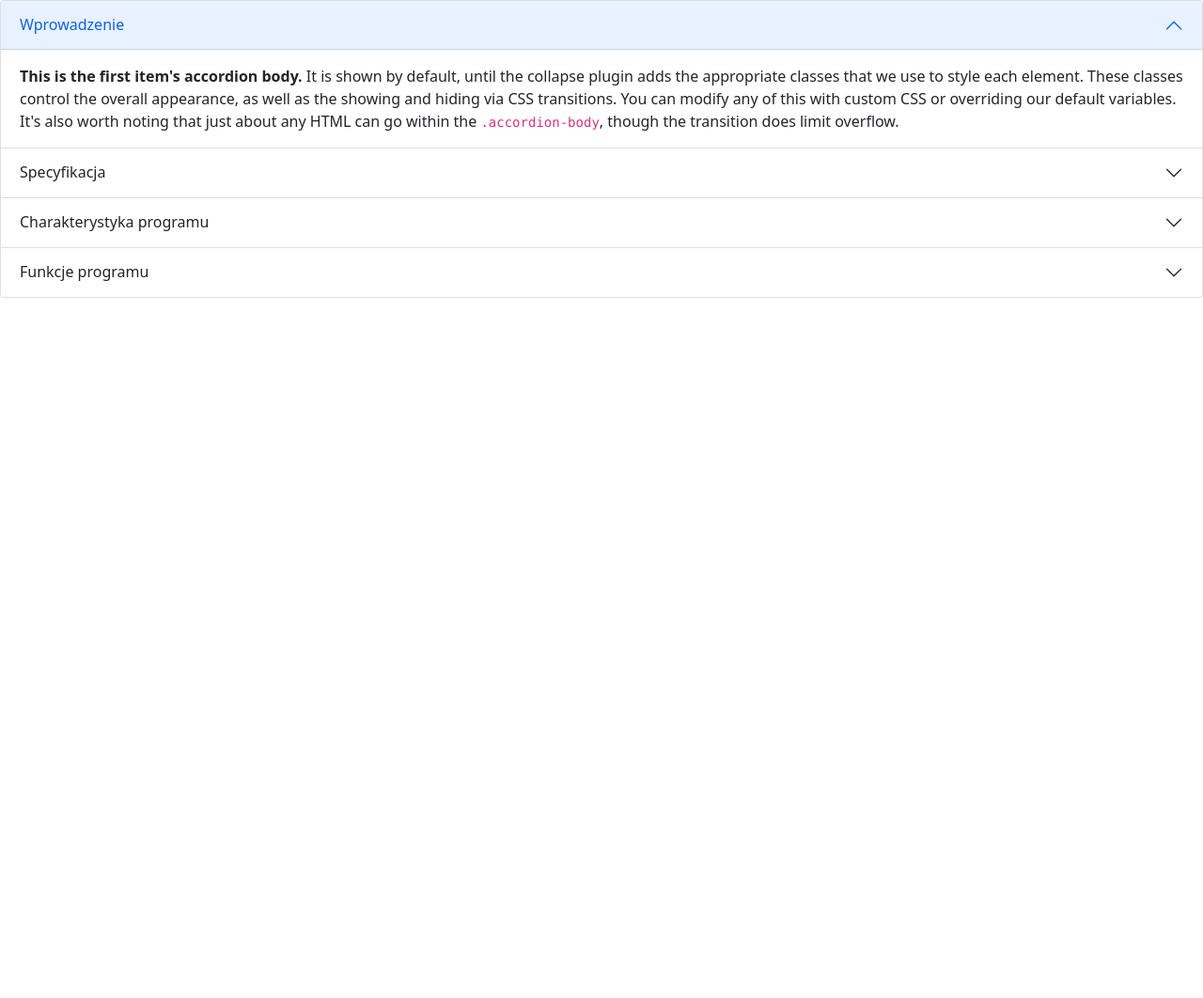
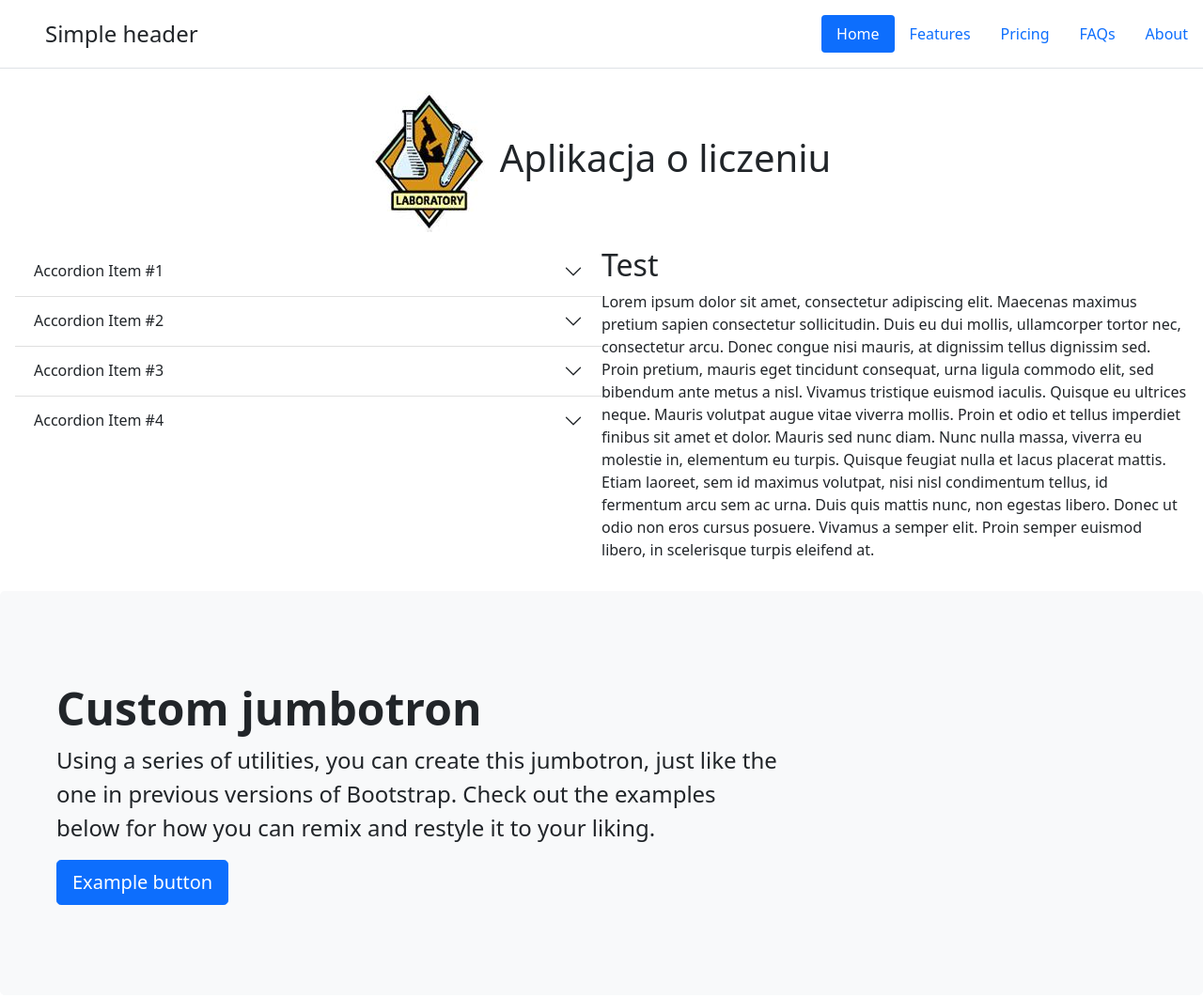
Before and after one commit to 00Zbiechu/TableEntrySwing, a plain HTML site: page out/production/Aplikacja/stronaPomocy/index.html in a window 1280 px wide. Shown: the top 1062 px of the page at 94% size. Before the commit the page ends 800 px from the top, so only its background shows below. Drawn offline with nearby package versions, Linux system fonts and the light colour scheme.

Commit message:
Koniec pracy nad HelpWindow

```diff
--- a/out/production/Aplikacja/stronaPomocy/index.html
+++ b/out/production/Aplikacja/stronaPomocy/index.html
@@ -8,61 +8,121 @@
     <!-- Bootstrap CSS -->
     <link href="https://cdn.jsdelivr.net/npm/bootstrap@5.1.3/dist/css/bootstrap.min.css" rel="stylesheet" integrity="sha384-1BmE4kWBq78iYhFldvKuhfTAU6auU8tT94WrHftjDbrCEXSU1oBoqyl2QvZ6jIW3" crossorigin="anonymous">
 
+    <!-- Mój kod CSS -->
+    <link rel="stylesheet" type="text/css" href="./style/style.css">
+
     <title>Kontekst pomocy</title>
 </head>
 <body>
 
+<!-- header -->
+<header class="d-flex flex-wrap justify-content-center py-3 mb-4 border-bottom">
+      <a href="#" class="d-flex align-items-center mb-3 mb-md-0 me-md-auto text-dark text-decoration-none">
+        <svg class="bi me-2" width="40" height="32"><use xlink:href="#bootstrap"/></svg>
+        <span class="fs-4">Simple header</span>
+      </a>
 
-<div class="accordion" id="accordionExample">
+      <ul class="nav nav-pills">
+        <li class="nav-item"><a href="#" class="nav-link active" aria-current="page">Home</a></li>
+        <li class="nav-item"><a href="#" class="nav-link">Features</a></li>
+        <li class="nav-item"><a href="#" class="nav-link">Pricing</a></li>
+        <li class="nav-item"><a href="#" class="nav-link">FAQs</a></li>
+        <li class="nav-item"><a href="#" class="nav-link">About</a></li>
+      </ul>
+</header>
+<!-- header -->
+
+<!-- logo -->
+<div id="logo">
+    <img src="./grafika/author_logo.jpg">
+    <h1>Aplikacja o liczeniu</h1>
+</div>
+<!-- logo -->
+
+<div id="main-container">
+
+    <div id="panelWest">
+
+                <div class="accordion accordion-flush" id="accordionFlushExample">
               <div class="accordion-item">
-        <h2 class="accordion-header" id="headingOne">
-            <button class="accordion-button" type="button" data-bs-toggle="collapse" data-bs-target="#collapseOne" aria-expanded="true" aria-controls="collapseOne">
-                Wprowadzenie
+                <h2 class="accordion-header" id="flush-headingOne">
+                  <button class="accordion-button collapsed" type="button" data-bs-toggle="collapse" data-bs-target="#flush-collapseOne" aria-expanded="false" aria-controls="flush-collapseOne">
+                    Accordion Item #1
                   </button>
                 </h2>
-        <div id="collapseOne" class="accordion-collapse collapse show" aria-labelledby="headingOne" data-bs-parent="#accordionExample">
-            <div class="accordion-body">
-                <strong>This is the first item's accordion body.</strong> It is shown by default, until the collapse plugin adds the appropriate classes that we use to style each element. These classes control the overall appearance, as well as the showing and hiding via CSS transitions. You can modify any of this with custom CSS or overriding our default variables. It's also worth noting that just about any HTML can go within the <code>.accordion-body</code>, though the transition does limit overflow.
-            </div>
+                <div id="flush-collapseOne" class="accordion-collapse collapse" aria-labelledby="flush-headingOne" data-bs-parent="#accordionFlushExample">
+                  <div class="accordion-body">Placeholder content for this accordion, which is intended to demonstrate the <code>.accordion-flush</code> class. This is the first item's accordion body.</div>
                 </div>
               </div>
               <div class="accordion-item">
-        <h2 class="accordion-header" id="headingTwo">
-            <button class="accordion-button collapsed" type="button" data-bs-toggle="collapse" data-bs-target="#collapseTwo" aria-expanded="false" aria-controls="collapseTwo">
-                Specyfikacja
+                <h2 class="accordion-header" id="flush-headingTwo">
+                  <button class="accordion-button collapsed" type="button" data-bs-toggle="collapse" data-bs-target="#flush-collapseTwo" aria-expanded="false" aria-controls="flush-collapseTwo">
+                    Accordion Item #2
                   </button>
                 </h2>
-        <div id="collapseTwo" class="accordion-collapse collapse" aria-labelledby="headingTwo" data-bs-parent="#accordionExample">
-            <div class="accordion-body">
-                <strong>This is the second item's accordion body.</strong> It is hidden by default, until the collapse plugin adds the appropriate classes that we use to style each element. These classes control the overall appearance, as well as the showing and hiding via CSS transitions. You can modify any of this with custom CSS or overriding our default variables. It's also worth noting that just about any HTML can go within the <code>.accordion-body</code>, though the transition does limit overflow.
-            </div>
+                <div id="flush-collapseTwo" class="accordion-collapse collapse" aria-labelledby="flush-headingTwo" data-bs-parent="#accordionFlushExample">
+                  <div class="accordion-body">Placeholder content for this accordion, which is intended to demonstrate the <code>.accordion-flush</code> class. This is the second item's accordion body. Let's imagine this being filled with some actual content.</div>
                 </div>
               </div>
               <div class="accordion-item">
-        <h2 class="accordion-header" id="headingThree">
-            <button class="accordion-button collapsed" type="button" data-bs-toggle="collapse" data-bs-target="#collapseThree" aria-expanded="false" aria-controls="collapseThree">
-                Charakterystyka programu
+                <h2 class="accordion-header" id="flush-headingThree">
+                  <button class="accordion-button collapsed" type="button" data-bs-toggle="collapse" data-bs-target="#flush-collapseThree" aria-expanded="false" aria-controls="flush-collapseThree">
+                    Accordion Item #3
                   </button>
                 </h2>
-        <div id="collapseThree" class="accordion-collapse collapse" aria-labelledby="headingThree" data-bs-parent="#accordionExample">
-            <div class="accordion-body">
-                <strong>This is the third item's accordion body.</strong> It is hidden by default, until the collapse plugin adds the appropriate classes that we use to style each element. These classes control the overall appearance, as well as the showing and hiding via CSS transitions. You can modify any of this with custom CSS or overriding our default variables. It's also worth noting that just about any HTML can go within the <code>.accordion-body</code>, though the transition does limit overflow.
-            </div>
+                <div id="flush-collapseThree" class="accordion-collapse collapse" aria-labelledby="flush-headingThree" data-bs-parent="#accordionFlushExample">
+                  <div class="accordion-body">Placeholder content for this accordion, which is intended to demonstrate the <code>.accordion-flush</code> class. This is the third item's accordion body. Nothing more exciting happening here in terms of content, but just filling up the space to make it look, at least at first glance, a bit more representative of how this would look in a real-world application.</div>
                 </div>
               </div>
               <div class="accordion-item">
-        <h2 class="accordion-header" id="headingFour">
-            <button class="accordion-button collapsed" type="button" data-bs-toggle="collapse" data-bs-target="#collapseThree" aria-expanded="false" aria-controls="collapseThree">
-                Funkcje programu
+                <h2 class="accordion-header" id="flush-headingFour">
+                  <button class="accordion-button collapsed" type="button" data-bs-toggle="collapse" data-bs-target="#flush-collapseFour" aria-expanded="false" aria-controls="flush-collapseFour">
+                    Accordion Item #4
                   </button>
                 </h2>
-        <div id="collapseFour" class="accordion-collapse collapse" aria-labelledby="headingThree" data-bs-parent="#accordionExample">
-            <div class="accordion-body">
-                <strong>This is the third item's accordion body.</strong> It is hidden by default, until the collapse plugin adds the appropriate classes that we use to style each element. These classes control the overall appearance, as well as the showing and hiding via CSS transitions. You can modify any of this with custom CSS or overriding our default variables. It's also worth noting that just about any HTML can go within the <code>.accordion-body</code>, though the transition does limit overflow.
+                <div id="flush-collapseFour" class="accordion-collapse collapse" aria-labelledby="flush-headingFour" data-bs-parent="#accordionFlushExample">
+                  <div class="accordion-body">Placeholder content for this accordion, which is intended to demonstrate the <code>.accordion-flush</code> class. This is the third item's accordion body. Nothing more exciting happening here in terms of content, but just filling up the space to make it look, at least at first glance, a bit more representative of how this would look in a real-world application.</div>
                 </div>
               </div>
+
+            </div>
+
+    </div>
+    <div id="panelEast">
+
+        <h2>Test</h2>
+        <p>Lorem ipsum dolor sit amet, consectetur adipiscing elit. Maecenas maximus pretium sapien consectetur sollicitudin. Duis eu dui mollis, ullamcorper tortor nec, consectetur arcu. Donec congue nisi mauris, at dignissim tellus dignissim sed. Proin pretium, mauris eget tincidunt consequat, urna ligula commodo elit, sed bibendum ante metus a nisl. Vivamus tristique euismod iaculis. Quisque eu ultrices neque. Mauris volutpat augue vitae viverra mollis. Proin et odio et tellus imperdiet finibus sit amet et dolor. Mauris sed nunc diam. Nunc nulla massa, viverra eu molestie in, elementum eu turpis. Quisque feugiat nulla et lacus placerat mattis. Etiam laoreet, sem id maximus volutpat, nisi nisl condimentum tellus, id fermentum arcu sem ac urna. Duis quis mattis nunc, non egestas libero. Donec ut odio non eros cursus posuere. Vivamus a semper elit. Proin semper euismod libero, in scelerisque turpis eleifend at.</p>
+
+    </div>
+
+
+</div>
+
+<!-- jumbotron -->
+<div class="p-5 mb-4 bg-light rounded-3">
+      <div class="container-fluid py-5">
+        <h1 class="display-5 fw-bold">Custom jumbotron</h1>
+        <p class="col-md-8 fs-4">Using a series of utilities, you can create this jumbotron, just like the one in previous versions of Bootstrap. Check out the examples below for how you can remix and restyle it to your liking.</p>
+        <button class="btn btn-primary btn-lg" type="button">Example button</button>
       </div>
 </div>
+<!-- jumbotron -->
+
+<!-- footer -->
+<div class="container">
+  <footer class="d-flex flex-wrap justify-content-between align-items-center py-3 my-4 border-top">
+    <div class="col-md-4 d-flex align-items-center">
+      <a href="/" class="mb-3 me-2 mb-md-0 text-muted text-decoration-none lh-1">
+        <svg class="bi" width="30" height="24"><use xlink:href="#bootstrap"/></svg>
+      </a>
+      <span class="text-muted">&copy; 2021 Company, Inc</span>
+    </div>
+  </footer>
+</div>
+<!-- footer -->
+
+
+
 
 
 
@@ -70,6 +130,7 @@
 
 <script src="https://cdn.jsdelivr.net/npm/bootstrap@5.1.3/dist/js/bootstrap.bundle.min.js"
 integrity="sha384-ka7Sk0Gln4gmtz2MlQnikT1wXgYsOg+OMhuP+IlRH9sENBO0LRn5q+8nbTov4+1p" crossorigin="anonymous"></script>
+<script src="sidebars.js"></script>
 
 </body>
 </html>
--- a/out/production/Aplikacja/stronaPomocy/style/style.css
+++ b/out/production/Aplikacja/stronaPomocy/style/style.css
@@ -0,0 +1,43 @@
+#logo{
+
+	display: flex;
+	flex-direction: row;
+	flex-wrap: wrap;
+	justify-content: center;
+	align-items: center;
+	align-content: center;
+
+
+}
+
+
+#logo > img{
+
+	margin-right: 1em;
+
+}
+
+#main-container{
+	padding: 1em;
+}
+
+@media only screen and (min-width: 768px) {
+
+	  #main-container{
+
+		display: flex;
+		flex-direction: row;
+		flex-wrap: wrap;
+		justify-content: center;
+		align-items: flex-start;
+		align-content: flex-start;
+
+	}
+
+	#panelWest, #panelEast{
+
+		width: 50%;
+
+	}
+
+}
--- a/src/stronaPomocy/style/style.css
+++ b/src/stronaPomocy/style/style.css
@@ -1,5 +1,43 @@
-#main-container{
+#logo{
 
+	display: flex;
+	flex-direction: row;
+	flex-wrap: wrap;
+	justify-content: center;
+	align-items: center;
+	align-content: center;
 
 
 }
+
+
+#logo > img{
+
+	margin-right: 1em;
+
+}
+
+#main-container{
+	padding: 1em;
+}
+
+@media only screen and (min-width: 768px) {
+
+	  #main-container{
+
+		display: flex;
+		flex-direction: row;
+		flex-wrap: wrap;
+		justify-content: center;
+		align-items: flex-start;
+		align-content: flex-start;
+
+	}
+
+	#panelWest, #panelEast{
+
+		width: 50%;
+
+	}
+
+}
```
Also changed, not shown: src/stronaPomocy/index.html (+83 -29 lines), out/production/Aplikacja/stronaPomocy/grafika/author_logo.jpg (added), src/stronaPomocy/grafika/author_logo.jpg (added), 3 other files. Lines whose indentation alone changed are shown as unchanged.
